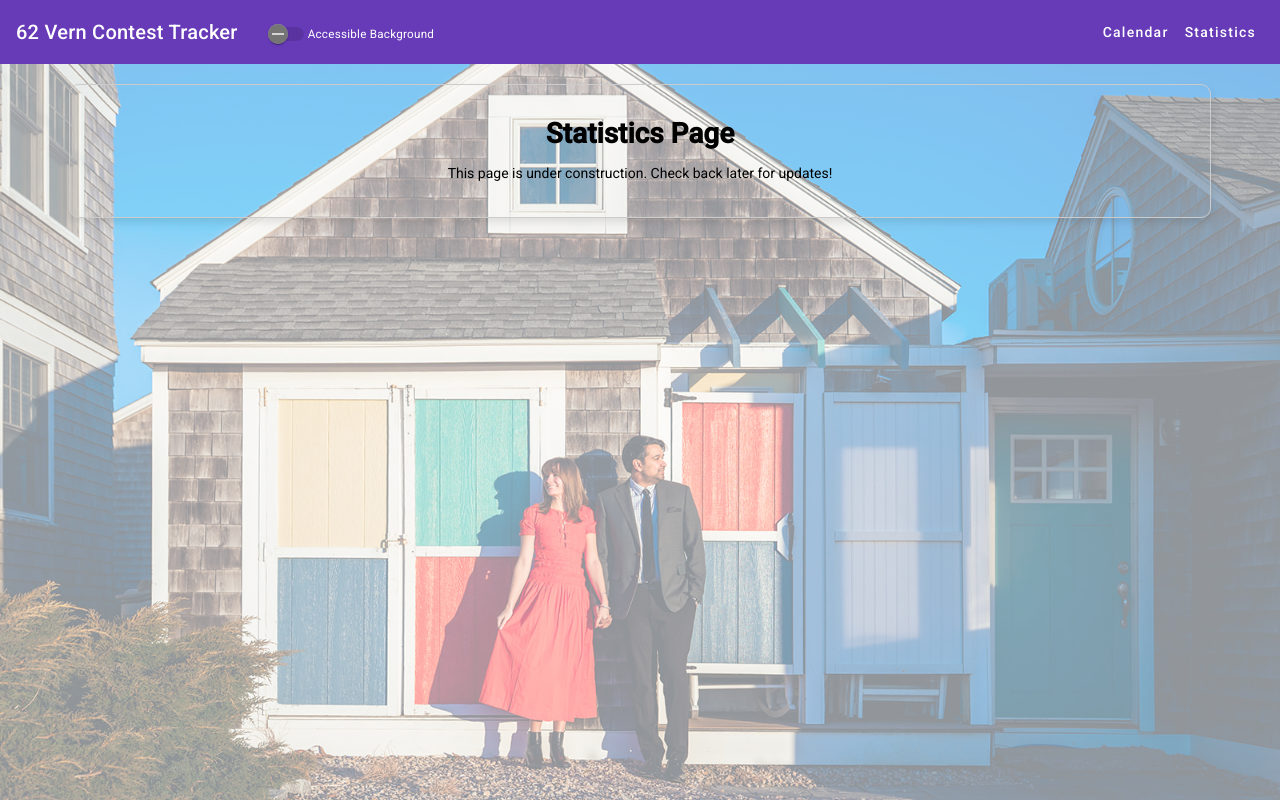
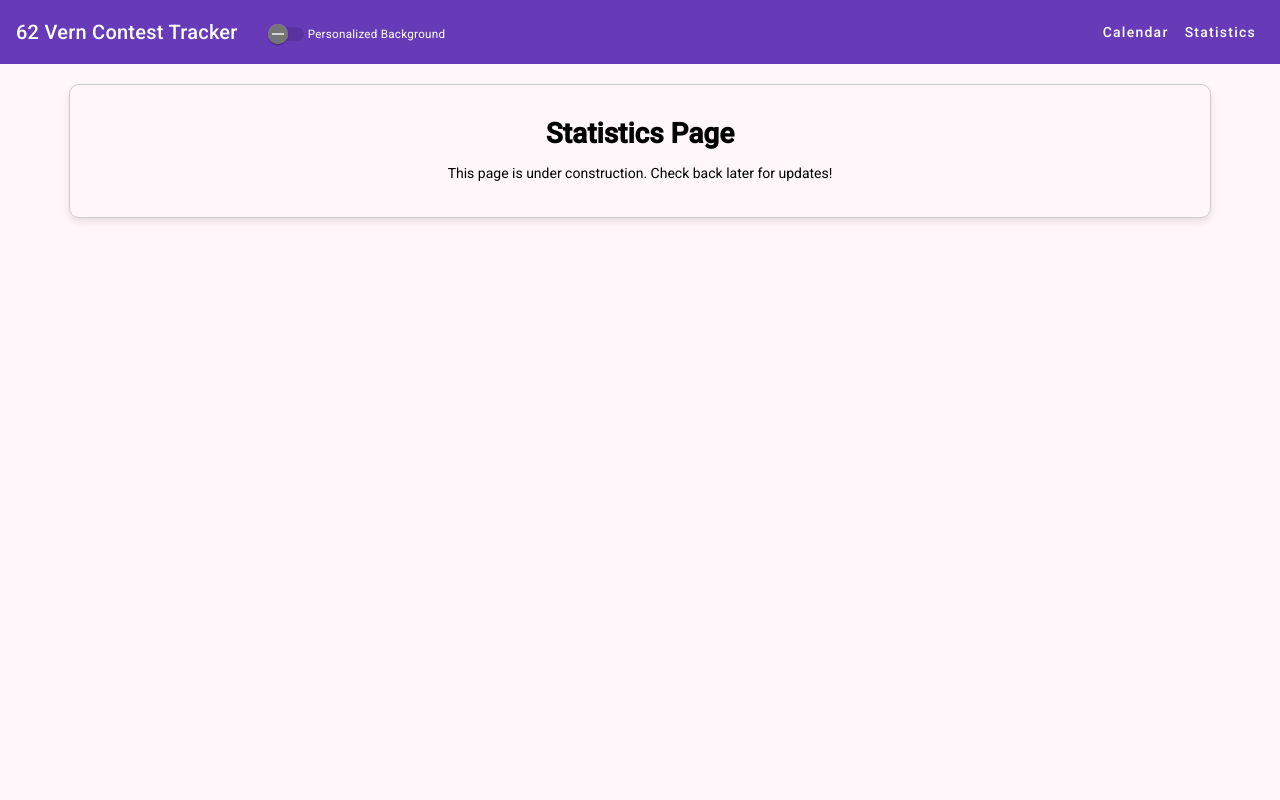
Before and after one commit to arunandholly27/book-walk-frontend, an Angular app: page /statistics in a window 1280 px wide. Built offline with nearby package versions, Linux system fonts and the light colour scheme.

Commit message:
completed background/entry form styling for validation

```diff
--- a/src/app/components/calendar/calendar.html
+++ b/src/app/components/calendar/calendar.html
@@ -1,8 +1,8 @@
-<div [class.content-container]="!isToggled">
+<div [class.content-container]="isToggled">
     <mat-toolbar color="primary" style="margin-bottom: 15px;">
     <span style="padding-right: 30px;">62 Vern Contest Tracker</span>
     <mat-slide-toggle [checked]="helperService.isToggled()"
-                  (change)="toggle()"><span class="toggle">Accessible Background</span></mat-slide-toggle>
+                  (change)="toggle()"><span class="toggle">Personalized Background</span></mat-slide-toggle>
     <!-- This filler fills the remaining space, pushing the buttons to the right -->
     <span class="example-spacer"></span>
 
--- a/src/app/components/entry-form/entry-form.css
+++ b/src/app/components/entry-form/entry-form.css
@@ -7,6 +7,7 @@
 .form-label {
     margin-right: 10px;
     font-size: large;
+    display: inline;
 }
 
 .text-input {
@@ -20,13 +21,13 @@
     color: black;
     max-width: 6.5rem;
     height: 50px;
-    vertical-align: top;
+    vertical-align: middle;
     background-color: #F6F6F6;
 }
 .num-input {
     font-size: large;
     color: black;
-    max-width: 3rem;
+    max-width: 4rem;
     background-color: #F6F6F6;
     border-width: 0.1px;
 }
--- a/src/app/components/entry-form/entry-form.html
+++ b/src/app/components/entry-form/entry-form.html
@@ -19,7 +19,7 @@
         <div style="font-size: x-small; margin-bottom: 5px;">Entries can contain: <b>Book Name + Pages Read</b> and/or <b>Walk Description + Miles Walked</b></div>
         <div style="flex-wrap: wrap;">
             <div class="book" style="display: block;">
-                <div style="margin-bottom: 0.5rem;">
+                <div style="margin-bottom: 0.5rem; margin-top:1rem;">
                     <label for="book" class="form-label">Book:</label>
                     <mat-form-field>
                         <mat-select (selectionChange)="onSelectBook($event)" formControlName="book">
@@ -34,12 +34,14 @@
                 </div>
             </div>
             <div class="walk" style="display: inline-block;margin-left: 10px;margin-bottom: 1rem;">
-                <div style="margin-bottom: 0.5rem;">
+                <div style="margin-bottom: 0.5rem; padding-top:0px; vertial-align:top;">
+                    <br>
                     <mat-label for="walk" class="form-label">Walk Description:</mat-label>
                     <textarea matInput id="walk" formControlName="walk" type="text" class="walk-input"></textarea>
                 </div>
             </div>
         </div>
+        <br>
         <div class="pages-miles" style="display: block; margin-top: 7rem;margin-left: 10px;margin-bottom: 1rem;">
             <div style="float: inline-start;" *ngIf="this.bookSelected">
                 <label for="pages" class="form-label">Pages Read:</label>
@@ -53,7 +55,7 @@
     </form>
 </div>
 <div>
-    <div style="width: 50%; text-align: right;margin-top: 1.3rem;">
+    <div style="width: 50% float:inline-end;margin-top: 1.3rem;">
         <button type="submit" [disabled]="this.isFormValid() === false" mat-raised-button color="primary"
            (click)="onSubmit()" style="font-size: medium;">Submit</button>
     </div>
--- a/src/app/components/entry-form/entry-form.ts
+++ b/src/app/components/entry-form/entry-form.ts
@@ -24,9 +24,9 @@ export class EntryForm implements OnInit {
     entryDate: new FormControl<string | null>(this.selectedDate ? this.selectedDate.toISOString().split('T')[0] : null, Validators.required),
     user: new FormControl('', Validators.required),
     book: new FormControl(''),
-    pages: new FormControl(0),
+    pages: new FormControl(''),
     walk: new FormControl(''),
-    miles: new FormControl(0)
+    miles: new FormControl('')
   });
 
   onSubmit() {
--- a/src/app/components/modal/form-modal.css
+++ b/src/app/components/modal/form-modal.css
@@ -18,7 +18,7 @@
   border-radius: 10px;
   text-align: center;
   max-width: 600px;
-  max-height: 350px;
+  max-height: 360px;
   width: 100%;
   height: 100%;
   box-shadow: 0 5px 15px rgba(0, 0, 0, 0.3);
--- a/src/app/components/modal/form-modal.html
+++ b/src/app/components/modal/form-modal.html
@@ -10,7 +10,7 @@
 	<button mat-icon-button class="close-button" (click)="closeModal()">
 	<mat-icon>close</mat-icon>
 	</button>
-	<h1 style="display: block;margin-bottom: 2rem;" mat-dialog-title>New Contest Entry</h1>
+	<h1 style="margin-bottom:2rem;margin-left:3.5rem;" mat-dialog-title>New Contest Entry</h1>
 		<app-entry-form [users]="users" [books]="books" [selectedDate]="selectedDate" (submitEntry)="handleSubmit($event)"></app-entry-form>
   </div>
 </div>
--- a/src/app/components/month-view/month-view.css
+++ b/src/app/components/month-view/month-view.css
@@ -21,7 +21,7 @@
     border: 1px solid #ccc;
     border-radius: 5px;
     padding: 10px;
-    box-shadow: 0 2px 4px rgba(0, 0, 0, 0.1);
+    box-shadow: 0 5px 4px rgba(0, 0, 0, 0.1);
     cursor: pointer;
 }
 
--- a/src/app/components/statistics/statistics/statistics.html
+++ b/src/app/components/statistics/statistics/statistics.html
@@ -1,8 +1,8 @@
-<div [class.content-container]="!isToggled">
+<div [class.content-container]="isToggled">
     <mat-toolbar color="primary" style="margin-bottom: 15px;">
     <span style="padding-right: 30px;">62 Vern Contest Tracker</span>
     <mat-slide-toggle [checked]="helperService.isToggled()"
-                  (change)="toggle()"><span class="toggle">Accessible Background</span></mat-slide-toggle>
+                  (change)="toggle()"><span class="toggle">Personalized Background</span></mat-slide-toggle>
     <!-- This filler fills the remaining space, pushing the buttons to the right -->
     <span class="example-spacer"></span>
 
--- a/src/styles.css
+++ b/src/styles.css
@@ -21,7 +21,7 @@
 
 .content-container {
   /* This creates a 50% opaque white overlay over the image */
-  background: linear-gradient(rgba(255, 255, 255, 0.5), rgba(255, 255, 255, 0.5)),
+  background: linear-gradient(rgba(255, 255, 255, 0), rgba(255, 255, 255, 0.7)),
               url('/assets/house.JPG');
   background-size: cover;
   background-position: center;
```
